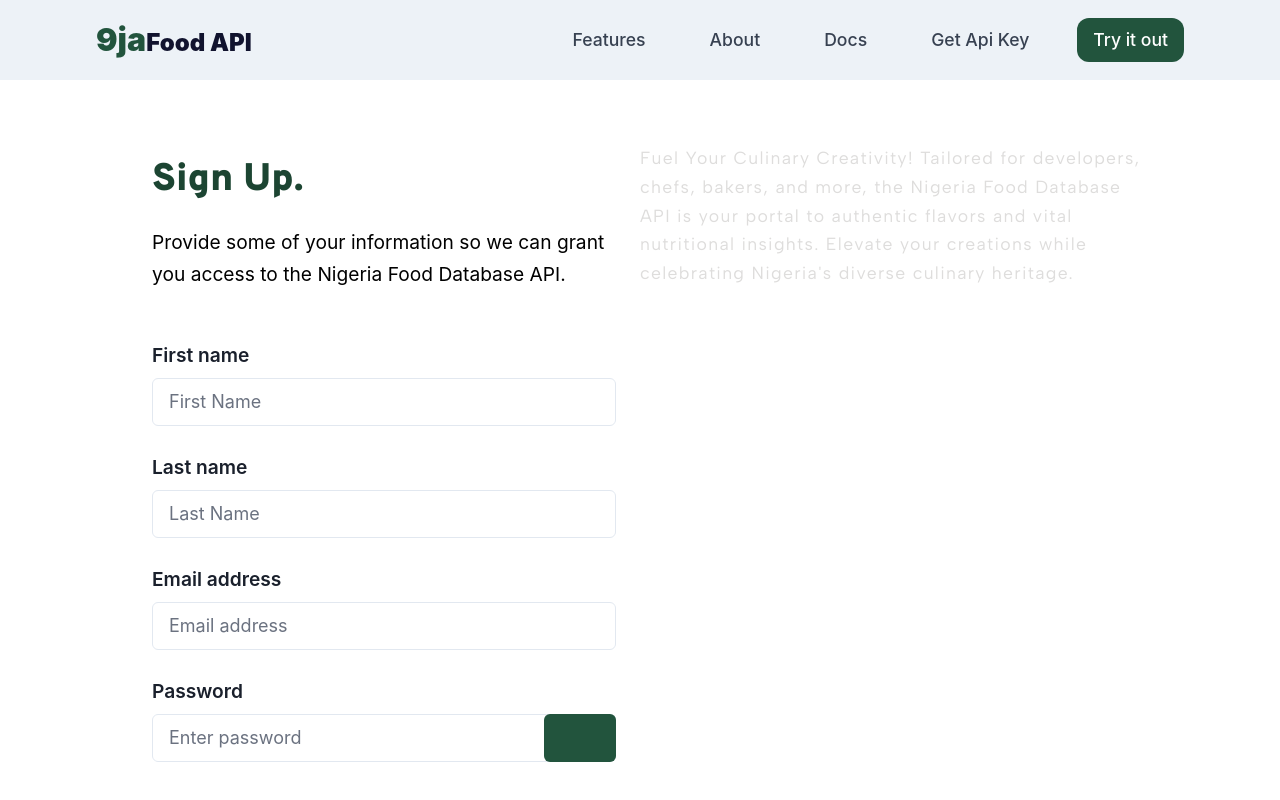
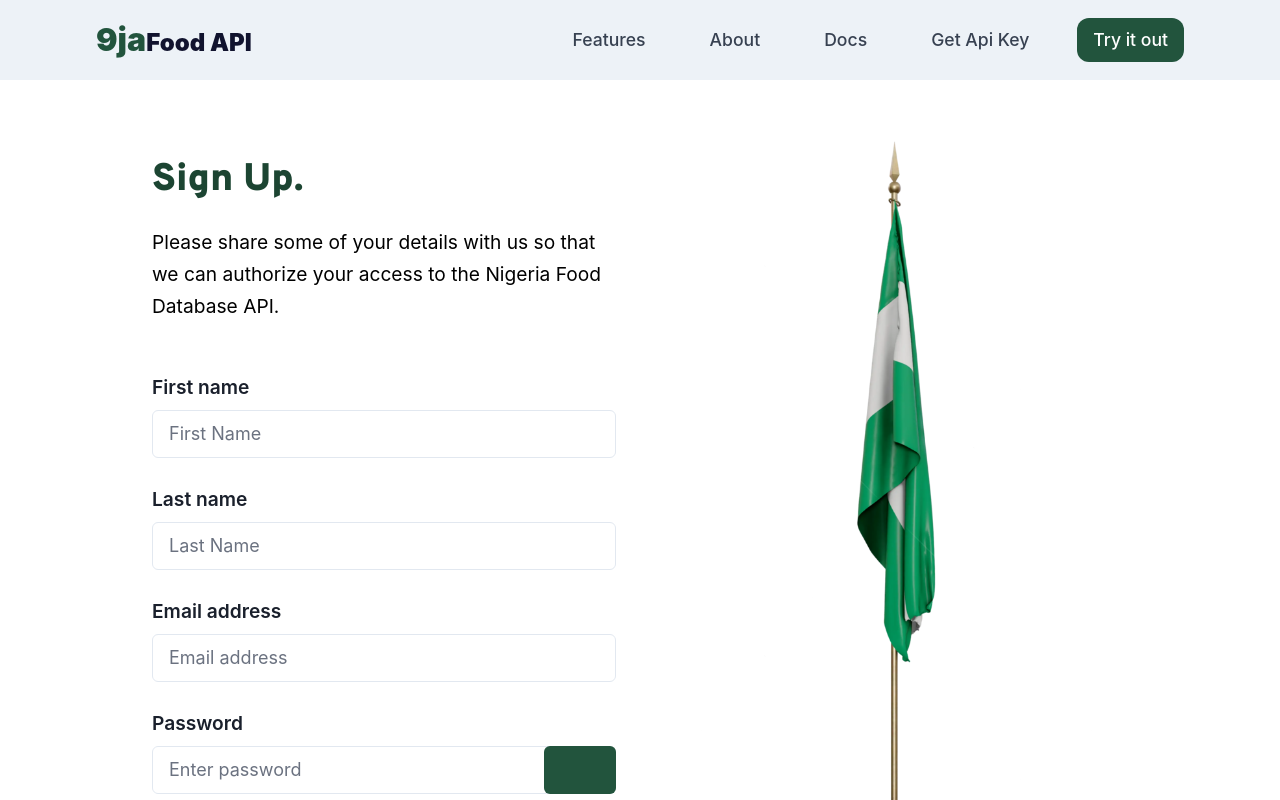
Before and after one commit to samdoghor/ng-food-fe, a React (Vite) app: page /signup in a window 1280 px wide. Shown: the top 800 px of the page. Built offline with nearby package versions, Linux system fonts and the light colour scheme; some icons are missing.

Commit message:
feat: minor update on signup page

```diff
--- a/src/pages/SignUp.tsx
+++ b/src/pages/SignUp.tsx
@@ -84,8 +84,8 @@ const SignUp = () => {
                   lineHeight={"2rem"}
                   overflow={"hidden"}
                 >
-                  Provide some of your information so we can grant you access to
-                  the Nigeria Food Database API.
+                  Please share some of your details with us so that we can
+                  authorize your access to the Nigeria Food Database API.
                 </Text>
                 <Stack spacing={2} pt={"2rem"} overflow={"hidden"}>
                   <Text fontWeight={600} fontSize={"1.2rem"} pt={"1.2rem"}>
@@ -147,28 +147,15 @@ const SignUp = () => {
                 </Stack>
               </Box>
               <Box
-                color={"ngOffwhite"}
+                backgroundImage="url('/img/nigeria_flag_2.png')"
+                backgroundPosition="center"
+                backgroundRepeat="no-repeat"
+                backgroundSize={"cover"}
                 textAlign={"left"}
                 fontSize={"1.1rem"}
                 pt={"1rem"}
-              >
-                <Text
-                  viewport={{ once: true }}
-                  as={motion.p}
-                  lineHeight={"1.8rem"}
-                  letterSpacing={".08rem"}
-                  fontFamily={"albertSans"}
-                  variants={textVariant}
-                  initial="initial"
-                  whileInView="animate"
-                >
-                  Fuel Your Culinary Creativity! Tailored for developers, chefs,
-                  bakers, and more, the Nigeria Food Database API is your portal
-                  to authentic flavors and vital nutritional insights. Elevate
-                  your creations while celebrating Nigeria's diverse culinary
-                  heritage.
-                </Text>
-              </Box>
+                display={{ base: "none", md: "block" }}
+              ></Box>
             </Box>
           </Box>
         </Box>
```
Also changed, not shown: public/img/nigeria_flag_2.png (added), 1 other file (tests, documents, lock files or other folders).
